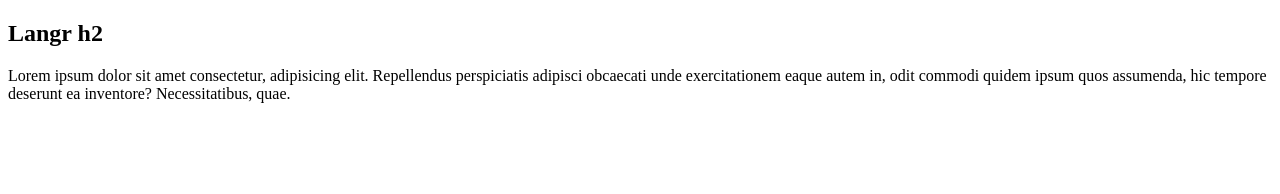
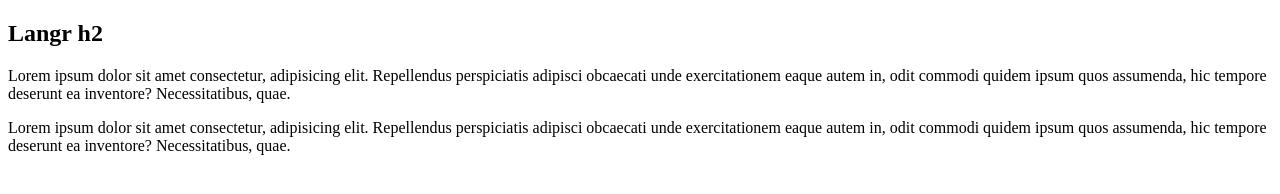
Before and after one commit to LangrLu/g20, a plain HTML site: page index.html in a window 1280 px wide. Drawn offline with Linux system fonts and the light colour scheme; files that its build step writes are made by us from their sources.

Commit message:
druhý odstavec

```diff
--- a/index.html
+++ b/index.html
@@ -9,5 +9,8 @@
     <p>Lorem ipsum dolor sit amet consectetur, adipisicing elit. Repellendus perspiciatis adipisci obcaecati unde
         exercitationem eaque autem in, odit commodi quidem ipsum quos assumenda, hic tempore deserunt ea inventore?
         Necessitatibus, quae.</p>
+    <p>Lorem ipsum dolor sit amet consectetur, adipisicing elit. Repellendus perspiciatis adipisci obcaecati unde
+        exercitationem eaque autem in, odit commodi quidem ipsum quos assumenda, hic tempore deserunt ea inventore?
+        Necessitatibus, quae.</p>
 </body>
 </html>
```
